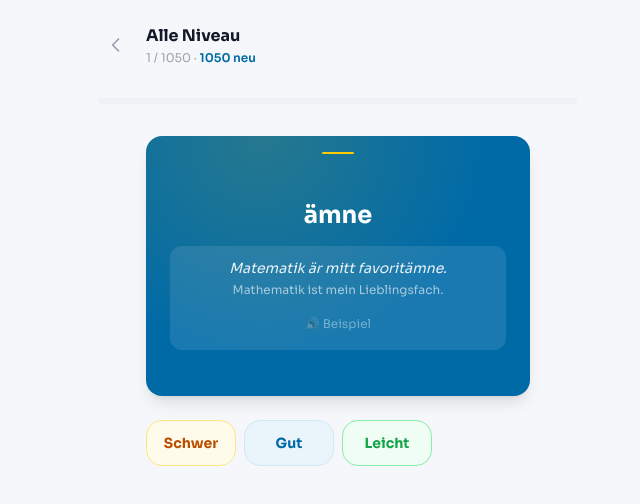
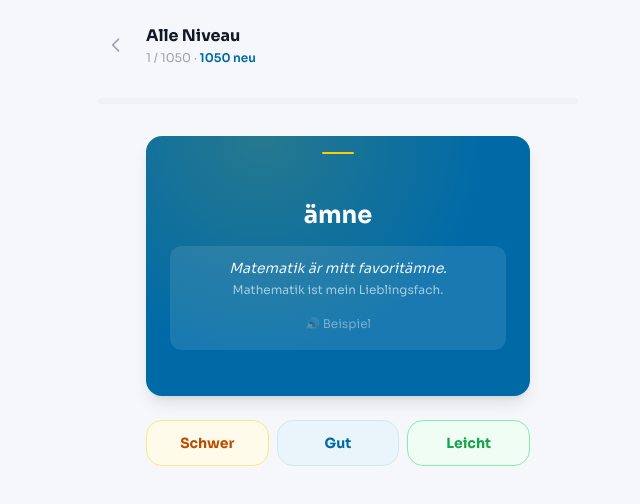
Before and after one commit to alexandervalerian/learn-swedish, a Nuxt app: page /learn in a window 1280 px wide. Both pictures are taken after a click on the element 640 px from the left and 266 px from the top of the page. Shown: the top 504 px of the page, without its empty margins (302-942 px from the left). Built offline with nearby package versions, Linux system fonts and the light colour scheme.

Commit message:
ux: make buttons bigger

```diff
--- a/app/components/FlashCard.vue
+++ b/app/components/FlashCard.vue
@@ -134,7 +134,7 @@ const ratingClass: Record<Rating, string> = {
 
     <!-- Rating buttons -->
     <Transition name="fade">
-      <div v-if="flipped" class="grid grid-cols-4 gap-2 w-full">
+      <div v-if="flipped" class="grid gap-2 w-full" :class="ratings.length === 3 ? 'grid-cols-3' : 'grid-cols-4'">
         <button
           v-for="r in ratings"
           :key="r"
```
